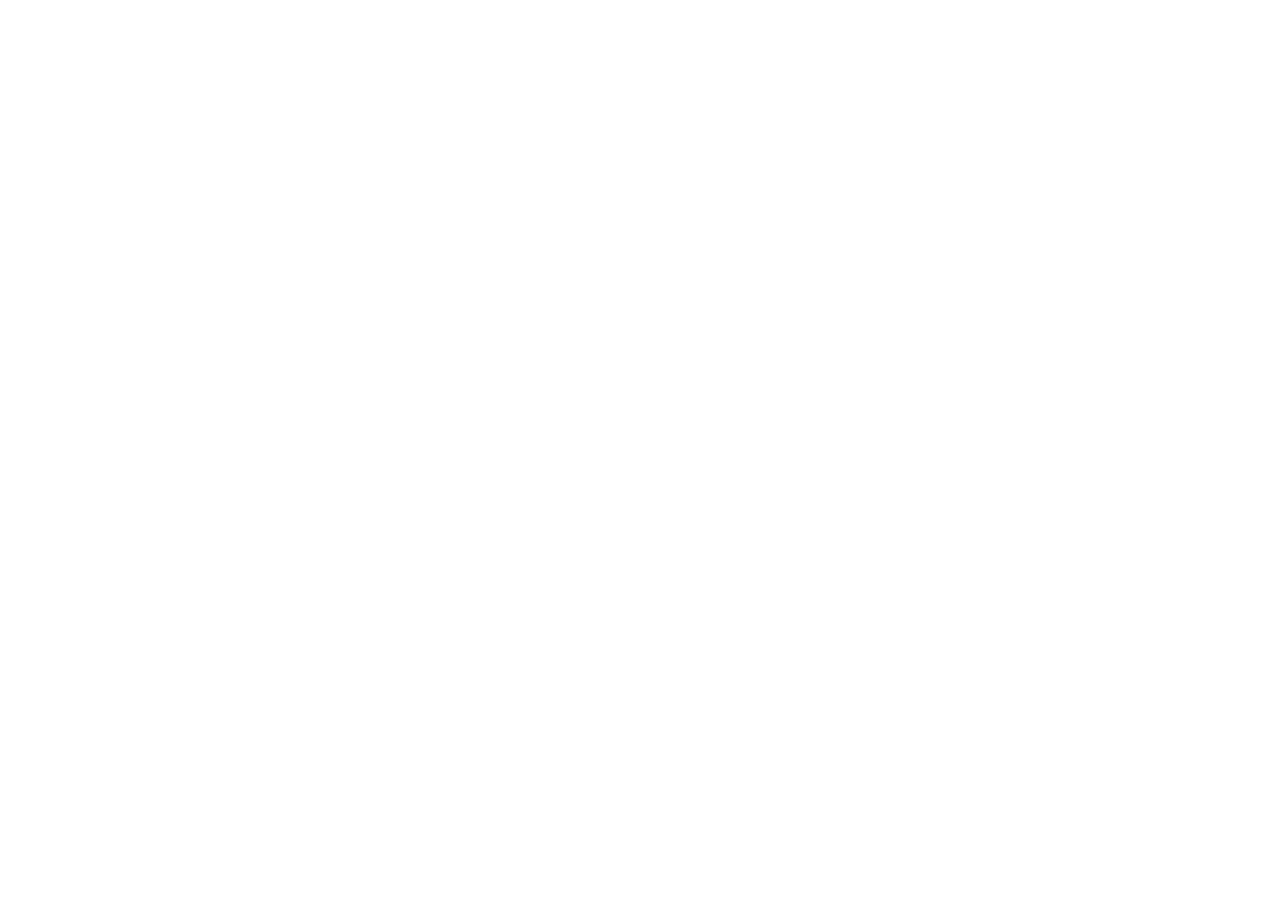
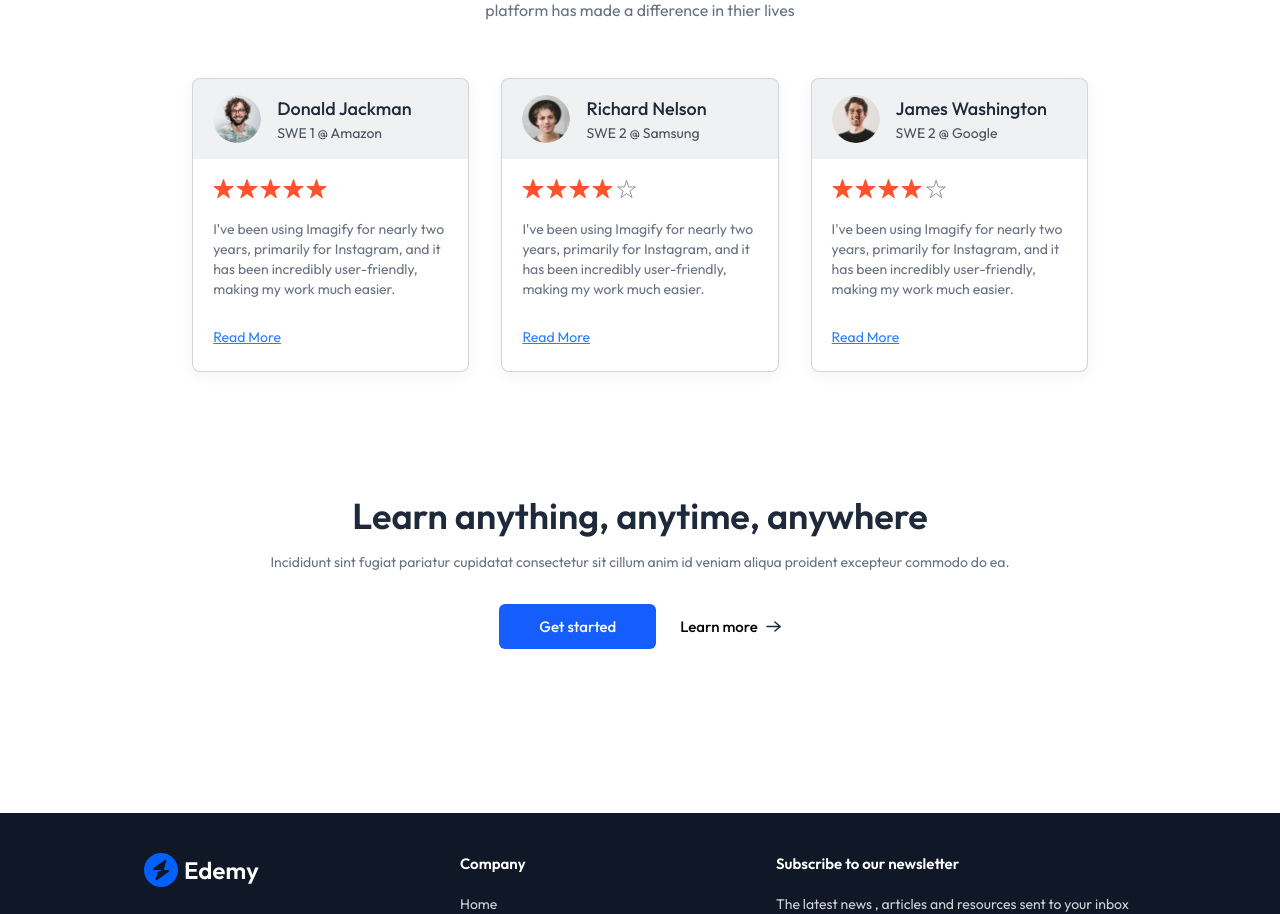
Before and after one commit to VanshitSinghChauhan/LMS, a React (Vite) app in the folder Frontend/: page / in a window 1280 px wide. Shown: the part 1860-2774 px from the top of the page. Before the commit the page ends 1758 px from the top, so only its background shows below. Built offline with nearby package versions, Linux system fonts and the light colour scheme; no server answers.

Commit message:
Create Footer

```diff
--- a/Frontend/src/components/student/Footer.jsx
+++ b/Frontend/src/components/student/Footer.jsx
@@ -1,10 +1,34 @@
 import React from 'react'
+import { assets } from '../../assets/assets'
 
 const Footer = () => {
   return (
-    <div>
-        <h1>Footer</h1>
-    </div>
+    <footer className='bg-gray-900 md:px-36 text-left w-full mt-10'>
+      <div className='flex flex-col md:flex-row items-start px-8 md:px-0 justify-center gap-10 md:gap-32 py-10 border-b border-white/30'>
+        <div className='flex flex-col md:items-start items-center w-full'>
+          <img src={assets.logo_dark} alt="logo" />
+          <p className='mt-6 text-center md:text-left text-sm text-white/80'>Lorem ipsum dolor sit amet consectetur adipisicing elit. Esse quam eius reprehenderit animi suscipit omnis enim quia nostrum repudiandae, explicabo tenetur, minus, quos sit. Aliquam laboriosam alias doloremque autem neque?</p>
+        </div>
+        <div className='flex flex-col md:items-start items-center w-full'>
+          <h2 className='font-semibold text-white mb-5'>Company</h2>
+          <ul className='flex md:flex-col w-full justify-between text-sm text-white/80 md:space-y-2'>
+            <li><a href="#">Home</a></li>
+            <li><a href="#">About us</a></li>
+            <li><a href="#">Contact us</a></li>
+            <li><a href="#">Privacy policy</a></li>
+          </ul>
+        </div>
+        <div className='hidden md:flex flex-col items-start w-full'>
+          <h2 className='font-semibold text-white mb-5'>Subscribe to our newsletter</h2>
+          <p className='text-sm text-white/80'>The latest news , articles and resources sent to your inbox</p>
+          <div className='flex items-center gap-2 pt-4'>
+            <input type="email" placeholder='Enter your mail' className='border border-gray-500/30 bg-gray-800 text-gray-500 placeholder-gray-500 outline-none w-64 h-9 rounded px-2 text-sm'/>
+            <button className='bg-blue-600 w-24 h-9 text-white rounded'>Subscribe</button>
+          </div>
+        </div>
+      </div>
+      <p className='py-4 text-center text-xs md:text-sm text-white/60'>Copyright 2026 &copy; Vanshit All Righ Reserved</p>
+    </footer>
   )
 }
 
--- a/Frontend/src/context/AppContext.jsx
+++ b/Frontend/src/context/AppContext.jsx
@@ -8,6 +8,7 @@
     const currency=import.meta.env.VITE_CURRENCY
 
     const [allCourses, setAllCourses] = useState([])
+    const [isEducator, setIsEducator] = useState(true)
     const navigate = useNavigate()
 
     //Fetch All Courses
@@ -35,7 +36,9 @@
         currency,
         allCourses,
         navigate,
-        calculateRating
+        calculateRating,
+        isEducator,
+        setIsEducator
     }
     return(
         <AppContext.Provider value = {value}>
--- a/Frontend/src/pages/student/Home.jsx
+++ b/Frontend/src/pages/student/Home.jsx
@@ -2,6 +2,9 @@
 import Hero from '../../components/student/Hero'
 import Companies from '../../components/student/Companies'
 import CoursesSection from '../../components/student/CoursesSection'
+import TestimonialSections from '../../components/student/TestimonialSections'
+import CallToAction from '../../components/student/CallToAction'
+import Footer from '../../components/student/Footer'
 
 const Home = () => {
   return (
@@ -9,6 +12,9 @@
         <Hero/>
         <Companies/>
         <CoursesSection/>
+        <TestimonialSections/>
+        <CallToAction/>
+        <Footer/>
     </div>
   )
 }
```
